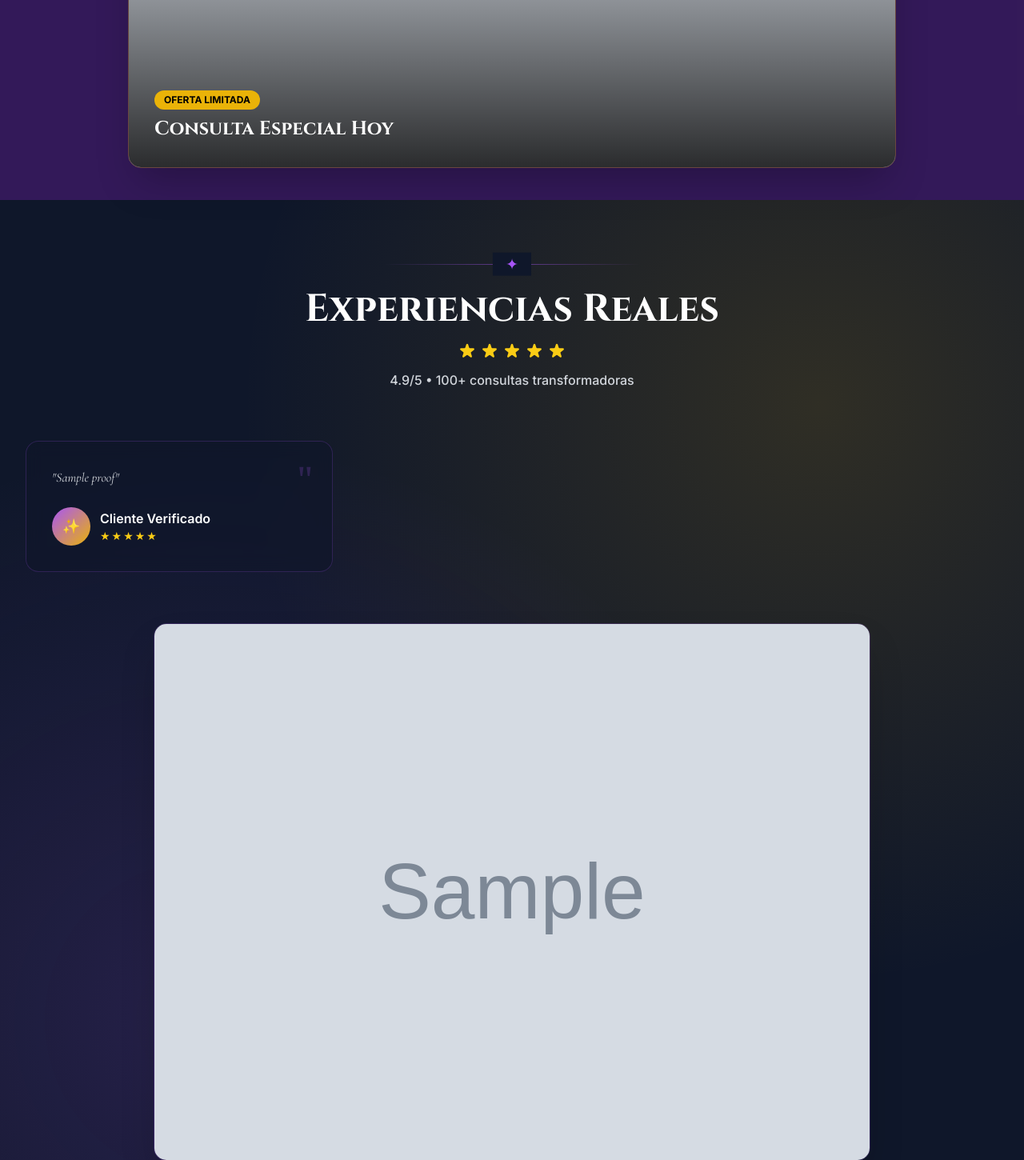
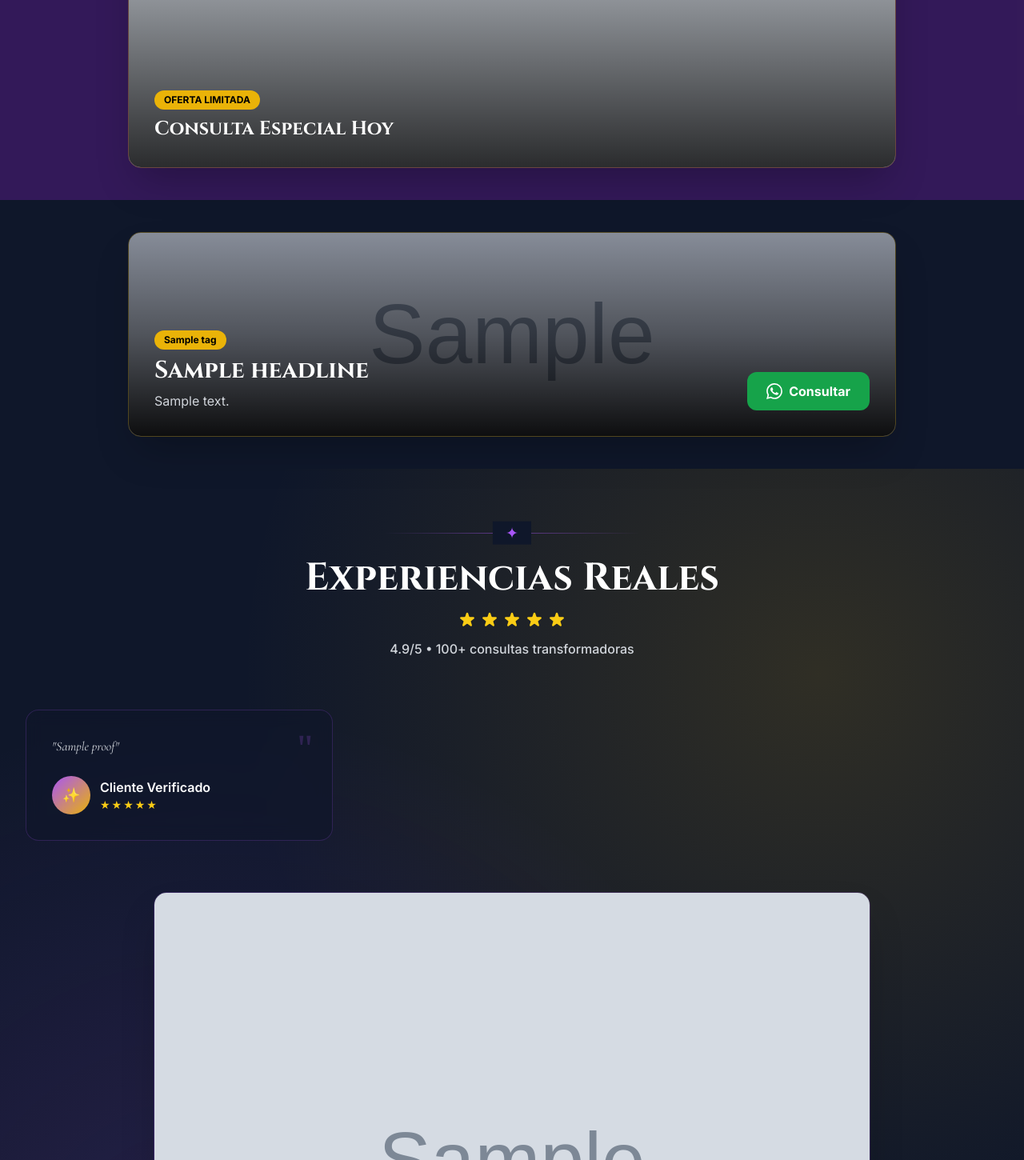
Before and after one commit to saltbalente/google-ads-backend-python, a Flask app: template templates/landing/base_optimized.html in a window 1280 px wide. Shown: the part 2143-3593 px from the top of the page at 80% size. Run offline with Flask 3, Linux system fonts and the light colour scheme; the template is opened without the code that fills it: most values are stand-ins (such as "Sample title", 1, 10 or a date in 2020); grey boxes marked "Sample" are stand-in pictures; some libraries are stand-ins or nearby versions.

Commit message:
feat: Implementación de 4 CTAs dinámicos adicionales
- Backend: Generación de 4 CTAs adicionales basados en keywords (headline, tag, description)
- Backend: Rotación aleatoria de CTAs para variedad
- Template: Nueva sección de CTAs apilados con diseño consistente
- Template: Fallback inteligente de imágenes para los nuevos CTAs

```diff
--- a/templates/landing/base_optimized.html
+++ b/templates/landing/base_optimized.html
@@ -384,7 +384,7 @@
   <section class="py-10 bg-mystic-900/50">
     <div class="max-w-5xl mx-auto px-4 sm:px-6 lg:px-8">
       <div class="rounded-2xl overflow-hidden shadow-2xl border border-gold-500/30 relative group">
-        <img src="{{ user_image_promo }}" alt="Promoción Especial" class="w-full h-auto object-cover transition-transform duration-700 group-hover:scale-105">
+        <img src="{{ user_image_promo }}" alt="Promoción Especial" class="w-full h-full object-cover transition-transform duration-700 group-hover:scale-105">
         <div class="absolute inset-0 bg-gradient-to-t from-black/80 via-transparent to-transparent flex items-end p-8">
           <div class="text-white">
             <span class="bg-gold-500 text-black text-xs font-bold px-3 py-1 rounded-full mb-2 inline-block">OFERTA LIMITADA</span>
@@ -392,6 +392,42 @@
           </div>
         </div>
       </div>
+    </div>
+  </section>
+  {% endif %}
+
+  <!-- Additional CTAs Section (Dynamic & Rotational) -->
+  {% if additional_ctas %}
+  <section class="py-10 bg-slate-900">
+    <div class="max-w-5xl mx-auto px-4 sm:px-6 lg:px-8 space-y-8">
+      {% for cta in additional_ctas %}
+      <div class="rounded-2xl overflow-hidden shadow-2xl border border-gold-500/30 relative group h-64">
+        <!-- Image Fallback Logic: Rotate through available images or use gradients -->
+        {% set bg_image = user_image_promo if user_image_promo else user_image_hero_bg %}
+        {% if bg_image %}
+        <img src="{{ bg_image }}" alt="{{ cta.headline }}" class="w-full h-full object-cover transition-transform duration-700 group-hover:scale-105 opacity-60">
+        {% else %}
+        <div class="w-full h-full bg-gradient-to-r from-mystic-900 to-slate-900"></div>
+        {% endif %}
+
+        <div class="absolute inset-0 bg-gradient-to-t from-black/90 via-black/40 to-transparent flex items-end p-8">
+          <div class="text-white w-full">
+            <div class="flex flex-col md:flex-row justify-between items-end gap-4">
+              <div>
+                <span class="bg-gold-500 text-black text-xs font-bold px-3 py-1 rounded-full mb-2 inline-block">{{ cta.tag }}</span>
+                <h3 class="text-2xl md:text-3xl font-mystical font-bold mb-2">{{ cta.headline }}</h3>
+                <p class="text-gray-300 text-sm md:text-base max-w-xl">{{ cta.description }}</p>
+              </div>
+              <a href="https://wa.me/{{ whatsapp_number | replace('+', '') }}?text=Me%20interesa:%20{{ cta.headline }}"
+                 class="inline-flex items-center gap-2 px-6 py-3 bg-green-600 hover:bg-green-500 text-white font-bold rounded-xl transition-all hover:scale-105 whitespace-nowrap">
+                <svg class="w-5 h-5" fill="currentColor" viewBox="0 0 24 24"><path d="M17.472 14.382c-.297-.149-1.758-.867-2.03-.967-.273-.099-.471-.148-.67.15-.197.297-.767.966-.94 1.164-.173.199-.347.223-.644.075-.297-.15-1.255-.463-2.39-1.475-.883-.788-1.48-1.761-1.653-2.059-.173-.297-.018-.458.13-.606.134-.133.298-.347.446-.52.149-.174.198-.298.298-.497.099-.198.05-.371-.025-.52-.075-.149-.669-1.612-.916-2.207-.242-.579-.487-.5-.669-.51-.173-.008-.371-.008-.57-.008-.198 0-.52.074-.792.372-.272.297-1.04 1.016-1.04 2.479 0 1.462 1.065 2.875 1.213 3.074.149.198 2.096 3.2 5.077 4.487.709.306 1.262.489 1.694.625.712.227 1.36.195 1.871.118.571-.085 1.758-.719 2.006-1.413.248-.694.248-1.289.173-1.413-.074-.124-.272-.198-.57-.347m-5.421 7.403h-.004a9.87 9.87 0 01-5.031-1.378l-.361-.214-3.741.982.998-3.648-.235-.374a9.86 9.86 0 01-1.51-5.26c.001-5.45 4.436-9.884 9.888-9.884 2.64 0 5.122 1.03 6.988 2.898a9.825 9.825 0 012.893 6.994c-.003 5.45-4.437 9.884-9.885 9.884m8.413-18.297A11.815 11.815 0 0012.05 0C5.495 0 .16 5.335.157 11.892c0 2.096.547 4.142 1.588 5.945L.057 24l6.305-1.654a11.882 11.882 0 005.683 1.448h.005c6.554 0 11.89-5.335 11.893-11.893a11.821 11.821 0 00-3.48-8.413Z"/></svg>
+                Consultar
+              </a>
+            </div>
+          </div>
+        </div>
+      </div>
+      {% endfor %}
     </div>
   </section>
   {% endif %}
```
Also changed, not shown: landing_generator.py (+9 -1 lines).
